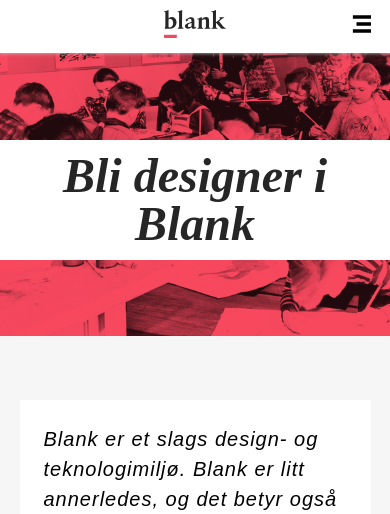
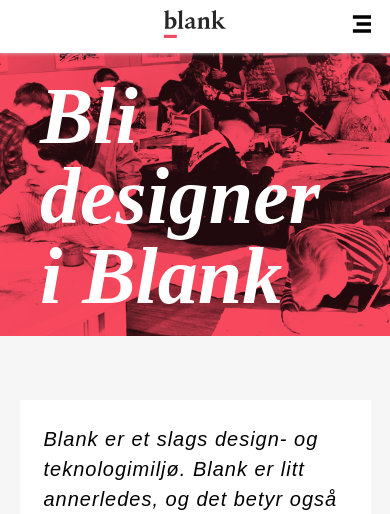
Before and after one commit to blankoslo/blankweb, a Django app: template web/templates/web/design.html in a window 390 px wide. Shown: the top 514 px of the page. Run offline with Django 3.2, Linux system fonts and the light colour scheme; the template is opened without the code that fills it, so the values that code supplies are empty; some libraries are stand-ins or nearby versions.

Commit message:
Changed hero-styling

```diff
--- a/web/static/styleguide.css
+++ b/web/static/styleguide.css
@@ -478,13 +478,17 @@ input[type=submit]{
 	}
 
 	.hero-design-text{
-		bottom: 1em;
+		bottom: 0em;
 	}
 
 	.hero-design-text h1{
 		display: inline-block;
 		padding: .25em .5em;
-		font-size: 3em;
+		font-size: 5em;
+		background-color: unset;
+		color: #fff;
+		margin: 0;
+		text-align: left;
 	}
 }
 
```
